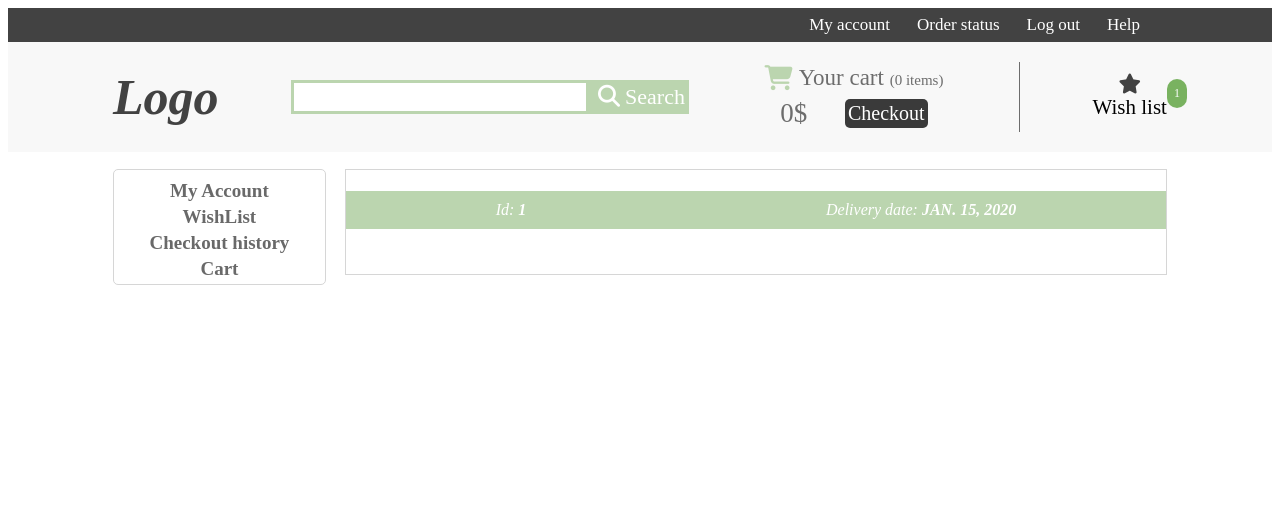
After one commit to Rwwwrl/Book-store-pet-project, a Django app: page /account_page/checkout_history/ in a window 1280 px wide. The commit adds this page. Shown: the top 514 px of the page. Run offline with Django 3.2, Linux system fonts and the light colour scheme; a user stored in the database is signed in; tables that the repository leaves empty hold one stand-in row (values such as "Sample post"); some libraries are stand-ins or nearby versions; some web fonts are replaced.

Commit message:
Refactor models, added: checkouts_page

```diff
--- a/bookapp/admin.py
+++ b/bookapp/admin.py
@@ -1,7 +1,7 @@
 from django.contrib import admin
 
 # Register your models here.
-from .models import MainCategory, UnderCategory, SpecialCategory, Book, WishList, UserAccount
+from .models import MainCategory, UnderCategory, SpecialCategory, Book, WishList, UserAccount, ProductItem, Checkout, Cart
 
 class ModelWithoutSlugAdmin(admin.ModelAdmin):
     exclude = ['slug', ]
@@ -28,3 +28,6 @@ admin.site.register(Book),
 admin.site.register(SpecialCategory),
 admin.site.register(WishList),
 admin.site.register(UserAccount),
+admin.site.register(ProductItem),
+admin.site.register(Checkout),
+admin.site.register(Cart)
--- a/bookapp/mixins.py
+++ b/bookapp/mixins.py
@@ -14,12 +14,15 @@ class UserWishListMixin(ContextMixin, View):
         )
         # get his cart
         self.cart, cart_created = Cart.objects.get_or_create(
-            user=self.user
+            user=self.user, is_used=False
         )
         # get his account
         self.account, account_created = UserAccount.objects.get_or_create(
             user=self.user
         )
+        print()
+        print(self.cart)
+        print()
         return super().dispatch(request, *args, **kwargs)
 
     def get_context_data(self, **kwargs):
@@ -27,4 +30,5 @@ class UserWishListMixin(ContextMixin, View):
         context['main_categorys'] = MainCategory.objects.all()
         context['wishlist'] = self.wishlist.books.all()
         context['cart'] = self.cart.product_items.all()
+        context['cart_final_price'] = self.cart.get_final_param('final_price')
         return context
--- a/bookapp/models.py
+++ b/bookapp/models.py
@@ -86,17 +86,20 @@ class Book(models.Model):
 
 
 class Cart(models.Model):
-    user = models.OneToOneField(User, related_name='cart', on_delete=models.CASCADE)
+    user = models.ForeignKey(User, related_name='cart', on_delete=models.CASCADE)
+    is_used = models.BooleanField(default=False)
 
     def __str__(self):
-        return f'{self.user.username}`s cart'
+        return f'{self.user.username}`s cart, is_used = {self.is_used}'
 
     def get_final_param(self, param):
+        if not self.product_items.exists():
+            return 0
         final_param = self.product_items.aggregate(Sum(param))
         return final_param[param+'__sum']
 
 class ProductItem(models.Model):
-    book = models.OneToOneField(Book, related_name='product_item', on_delete=models.CASCADE)
+    book = models.ForeignKey(Book, related_name='product_item', on_delete=models.CASCADE)
     qty = models.PositiveIntegerField()
     final_price = models.DecimalField(max_digits=5, decimal_places=2, blank=True, null=True)
     cart = models.ForeignKey(Cart, related_name='product_items', on_delete=models.CASCADE, null=True)
@@ -119,3 +122,23 @@ class UserAccount(models.Model):
 
     def __str__(self):
         return f'{self.first_name} {self.last_name}'
+
+
+class Checkout(models.Model):
+    cart = models.OneToOneField(Cart, related_name='checkout', on_delete=models.CASCADE)
+    user_account = models.ForeignKey(UserAccount, related_name='checkouts', on_delete=models.CASCADE)
+    first_name = models.CharField(max_length=255)
+    last_name = models.CharField(max_length=255)
+    email = models.EmailField(null=True)
+    address = models.CharField(max_length=255)
+    commentary = models.TextField(max_length=255, blank=True, null=True)
+    delivery_date = models.DateField(null=True)
+    date_of_created = models.DateField(auto_now_add=True, blank=True, null=True)
+    date_of_changes = models.DateField(auto_now=True, blank=True, null=True)
+
+
+    def __str__(self):
+        return f'{self.user_account.first_name}`s checkout'
+
+    def get_fullprice(self):
+        return self.cart.get_final_param('final_price')
--- a/bookapp/templates/bookapp/account_page/account_page_base.html
+++ b/bookapp/templates/bookapp/account_page/account_page_base.html
@@ -11,12 +11,8 @@
 <div class="wish_card--container">
     <a href="{% url 'my_account_page' %}" class="wish_card_link {% if request.path == '/account_page/my_account/' %}active{% endif %}">My Account</a>
     <a href="{% url 'wish_page' %}" class="wish_card_link {% if request.path == '/account_page/wish_list/' %}active{% endif %}">WishList</a>
+    <a href="{% url 'checkouts_page' %}" class="wish_card_link {% if request.path == 'account_page/checkout_history/' %}active{% endif %}">Checkout history</a>
     <a href="{% url 'cart_page' %}" class="wish_card_link {% if request.path == '/account_page/cart_page/' %}active{% endif %}">Cart</a>
 </div>
 
 {% endblock category %}
-
-
-
-{% block products %}
-{% endblock products %}
--- /dev/null
+++ b/bookapp/templates/bookapp/account_page/checkouts.html
@@ -0,0 +1,78 @@
+{% extends 'bookapp/account_page/account_page_base.html' %}
+{% load static %}
+
+
+{% block products %}
+
+{% if checkouts %}
+
+
+{% for checkout in checkouts  %}
+<div class="checkout_item_wrapper hidden">
+    <div class="checkout_item">
+        <div class="checkout_label">Id: <span class="checkout_title">{{ checkout.id }}</span> </div>
+        <div class="checkout_label">Delivery date: <span class="checkout_title">{{ checkout.delivery_date }}</span></div>
+    </div>
+    <div class="checkout_item_fullinfo">
+        <table>
+
+            {% for product_item in checkout.cart.product_items.all %}
+                <tr>
+                    <td class="checkout_title_td">title: {{ product_item.book.title }}</td>
+                    <td class="checkout_title_td">qty: {{ product_item.qty }}</td>
+                    <td class="checkout_title_td">final price: {{ product_item.final_price }}$</td>
+                </tr>
+            {% endfor %}
+            <tr>
+                <td class="checkout_title_td">First name:</td>
+                <td colspan="2" class="checkout_value_td">{{ checkout.first_name }}</td>
+            </tr>
+            <tr>
+                <td class="checkout_title_td">Last name:</td>
+                <td colspan="2" class="checkout_value_td">{{ checkout.last_name }}</td>
+            </tr>
+            <tr>
+                <td class="checkout_title_td">Email:</td>
+                <td colspan="2" class="checkout_value_td">{{ checkout.email }}</td>
+            </tr>
+            <tr>
+                <td class="checkout_title_td">Address:</td>
+                <td colspan="2" class="checkout_value_td">{{ checkout.address }}</td>
+            </tr>
+            <tr>
+                <td class="checkout_title_td">Commentary:</td>
+                <td colspan="2" class="checkout_value_td">{{ checkout.commentary }}</td>
+            </tr>
+            <tr>
+                <td class="checkout_title_td">Delivery date:</td>
+                <td colspan="2" class="checkout_value_td">{{ checkout.delivery_date }}</td>
+            </tr>
+            <tr>
+                <td class="checkout_title_td">Created date:</td>
+                <td colspan="2" class="checkout_value_td">{{ checkout.date_of_created }}</td>
+            </tr>
+            <tr>
+                <td class="checkout_title_td">Price:</td>
+                <td colspan="2" class="checkout_value_td price">{{ checkout.get_fullprice }}$</td>
+            </tr>
+        </table>
+    </div>
+</div>
+{% endfor %}
+
+{% else %}
+<div class="empty_cart">
+    <h1 class="cart_is_empty">Checkouts is empty...</h1>
+    <a class="link_to_mainpage" href="{% url 'main_page' %}">main page</a>
+</div>
+{% endif %}
+
+
+
+
+{% endblock products %}
+
+
+{% block js %}
+    <script src="{% static 'js/account_page/checkouts_page.js' %}"></script>
+{% endblock js %}
--- a/bookapp/urls.py
+++ b/bookapp/urls.py
@@ -14,5 +14,7 @@ urlpatterns = [
     path('account_page/my_account/', MyAccountView.as_view(), name='my_account_page'),
     path('account_page/wish_list/', WishListView.as_view(), name='wish_page'),
     path('account_page/cart_page/', CartView.as_view(), name='cart_page'),
-    path('account_page/cart_page/recalt_cart/', RecalcCartView.as_view(), name='recalc_cart')
+    path('account_page/checkout_history/', CheckoutsView.as_view(), name='checkouts_page'),
+    path('account_page/cart_page/recalt_cart/', RecalcCartView.as_view(), name='recalc_cart'),
+    path('checkout/', CheckoutView.as_view(), name='checkout')
 ]
--- a/bookapp/views.py
+++ b/bookapp/views.py
@@ -4,7 +4,7 @@ from django.views.generic import ListView, DetailView
 from django.shortcuts import redirect
 
 from .models import MainCategory, UnderCategory, Book, SpecialCategory, WishList, Cart, ProductItem
-from .forms import UserAccountForm
+from .forms import UserAccountForm, CheckoutForm
 from .mixins import UserWishListMixin
 
 
@@ -82,7 +82,7 @@ class AddToWishList(UserWishListMixin):
         if not self.wishlist.books.filter(slug=book_slug).exists():
             book_model = Book.objects.filter(slug=book_slug)[0]
             self.wishlist.books.add(book_model)
-        return redirect('main_page')
+        return redirect('book_detail', book_slug=book_slug)
 
 class DeleteFromWishList(UserWishListMixin):
 
@@ -134,13 +134,16 @@ class CartView(UserWishListMixin, ListView):
     context_object_name = 'cart_products'
     template_name = 'bookapp/account_page/cart_page.html'
 
+    def post(self, request, *args, **kwargs):
+        print('this is post')
+
     def get_queryset(self, **kwargs):
         return self.cart.product_items.all()
 
     def get_context_data(self, **kwargs):
         context = super().get_context_data(**kwargs)
-        context['cart_final_price'] = self.cart.get_final_param('final_price')
         context['cart_final_qty'] = self.cart.get_final_param('qty')
+        context['checkout_form'] = CheckoutForm(instance=self.account)
         return context
 
 
@@ -169,9 +172,32 @@ class MyAccountView(UserWishListMixin):
             form.save()
             return redirect('my_account_page')
 
-
-
     def get_context_data(self, **kwargs):
         context = super().get_context_data(**kwargs)
         context['form'] = UserAccountForm(instance=self.account)
         return context
+
+
+class CheckoutView(UserWishListMixin):
+
+    def post(self, request, *args, **kwargs):
+        checkout_form = CheckoutForm(request.POST)
+
+        if checkout_form.is_valid():
+            checkout_model = checkout_form.save(commit=False)
+            checkout_model.cart = self.cart
+            checkout_model.user_account = self.account
+            checkout_model.save()
+            self.cart.is_used = True
+            self.cart.save()
+        return redirect('main_page')
+
+
+class CheckoutsView(UserWishListMixin, ListView):
+
+    template_name = 'bookapp/account_page/checkouts.html'
+    context_object_name = 'checkouts'
+
+    def get_queryset(self, *args, **kwargs):
+        account = self.user.account
+        return account.checkouts.all()
--- a/static/css/account_page.css
+++ b/static/css/account_page.css
@@ -25,6 +25,7 @@ table {
   }
 
 td, th {
+    padding: 10px;
     text-align: center;
     width: 16.6%;
     height: 10px;
@@ -188,3 +189,69 @@ label {
     font-size: 15px;
     color: #bbd5af;
 }
+
+.cart_form {
+    margin-top: -21px;
+}
+
+
+.textarea.form-control {
+    resize: none;
+}
+
+/* checkouts page */
+
+.product_items {
+    flex-direction: column;
+}
+
+.checkout_item_wrapper {
+    display: flex;
+    flex-direction: column;
+    margin-bottom: 10px;
+}
+
+.checkout_label {
+    font-style: italic;
+}
+
+.checkout_item {
+    color: white;
+    display: flex;
+    flex-direction: row;
+    justify-content: space-around;
+    background: #bbd5af;
+    padding: 10px 0;
+}
+
+.checkout_item_wrapper.hidden .checkout_item_fullinfo {
+    display: none;
+}
+
+.checkout_title {
+    font-weight: bold;
+    text-transform: uppercase;
+    font-style: italic;
+}
+
+.checkout_title_td {
+    border: 1px solid #bbd5af;
+    color: #696969;
+    font-size: 20px;
+    font-weight: bold;
+}
+
+.checkout_value_td {
+    background: #bbd5af;
+    color: white;
+    font-style: italic;
+    font-size: 20px;
+    border: 1px solid white;
+}
+
+.checkout_value_td.price {
+    background: white;
+    color: #696969;
+    font-weight: bold;
+    border-bottom: 1px solid #bbd5af;
+}
--- /dev/null
+++ b/static/js/account_page/checkouts_page.js
@@ -0,0 +1,7 @@
+let checkouts = document.querySelectorAll('.checkout_item_wrapper')
+
+checkouts.forEach((e) => {
+    e.addEventListener('click', () => {
+        e.classList.toggle('hidden')
+    })
+})
--- a/templates/base.html
+++ b/templates/base.html
@@ -56,8 +56,8 @@
                             <p class="your_cart">Your cart <span class="qty_items">({{ cart|length }} items)</span></p>
                         </div>
                         <div class="row">
-                            <div class="summary_price">$125.0</div>
-                            <a href="#" class="checkout">Checkout</a>
+                            <div class="summary_price">{{ cart_final_price }}$</div>
+                            <a href="{% url 'cart_page' %}" class="checkout">Checkout</a>
                         </div>
                     </div>
                     <div class="vert_line"></div>
@@ -148,6 +148,10 @@
     </div>
 
 
+{% block js %}
+
+{% endblock js %}
+
 
 </body>
 
```
Also changed, not shown: bookapp/forms.py (+14 -1 lines), bookapp/templates/bookapp/account_page/cart_page.html (+23 -7 lines).
